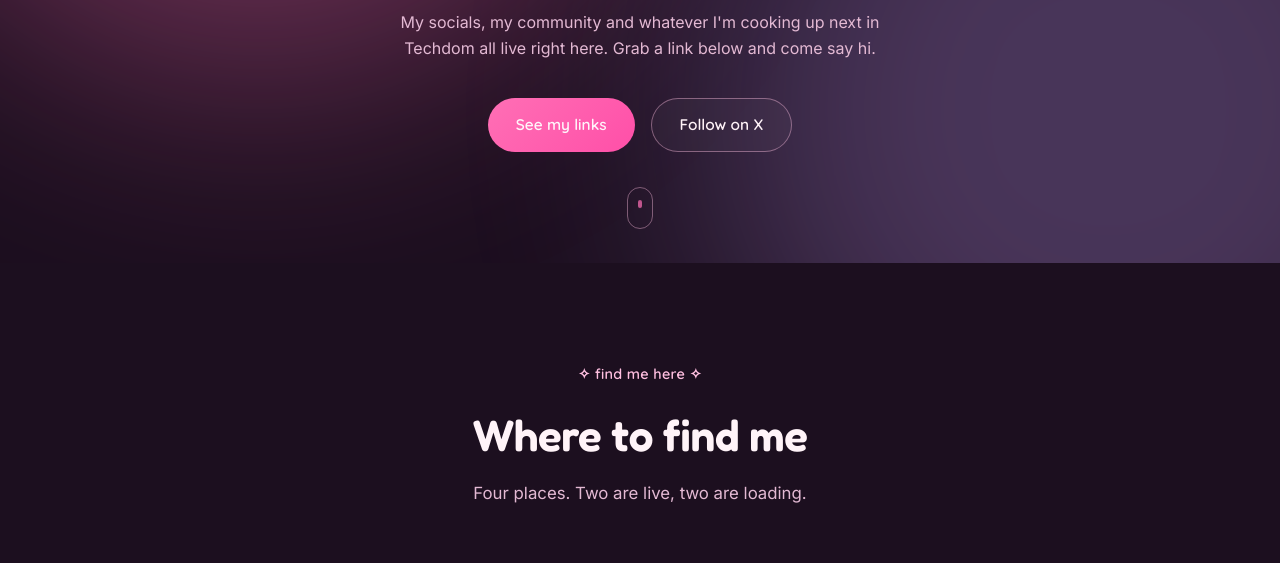
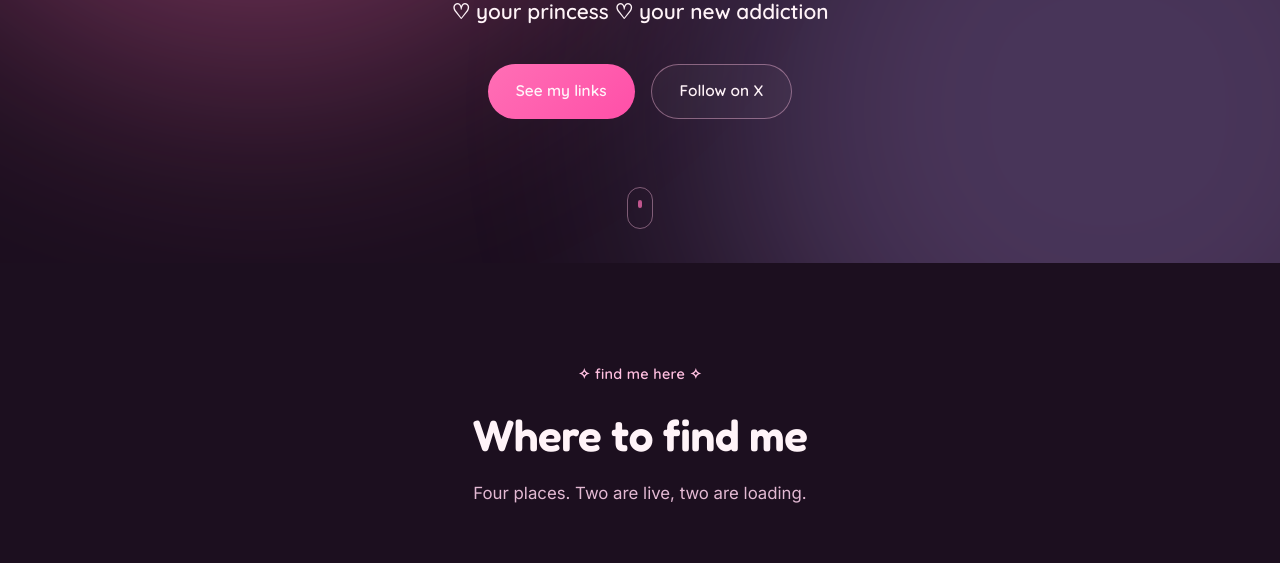
Before and after one commit to nicodalegend/princess, a plain HTML site: page index.html in a window 1280 px wide. Shown: the part 537-1100 px from the top of the page. Drawn offline with Linux system fonts and the light colour scheme.

Commit message:
Update index.html

```diff
--- a/index.html
+++ b/index.html
@@ -89,11 +89,7 @@
 
         <p class="hero__eyebrow">♡ welcome to my corner of the internet ♡</p>
         <h1 class="hero__title">NicoDaLegend</h1>
-        <p class="hero__tagline">Building in public, one program at a time.</p>
-        <p class="hero__desc">
-          My socials, my community and whatever I'm cooking up next in
-          Techdom all live right here. Grab a link below and come say hi.
-        </p>
+        <p class="hero__tagline">♡ your princess ♡ your new addiction</p>
 
         <div class="hero__cta">
           <a href="#links" class="btn btn--primary" data-scroll>
```
